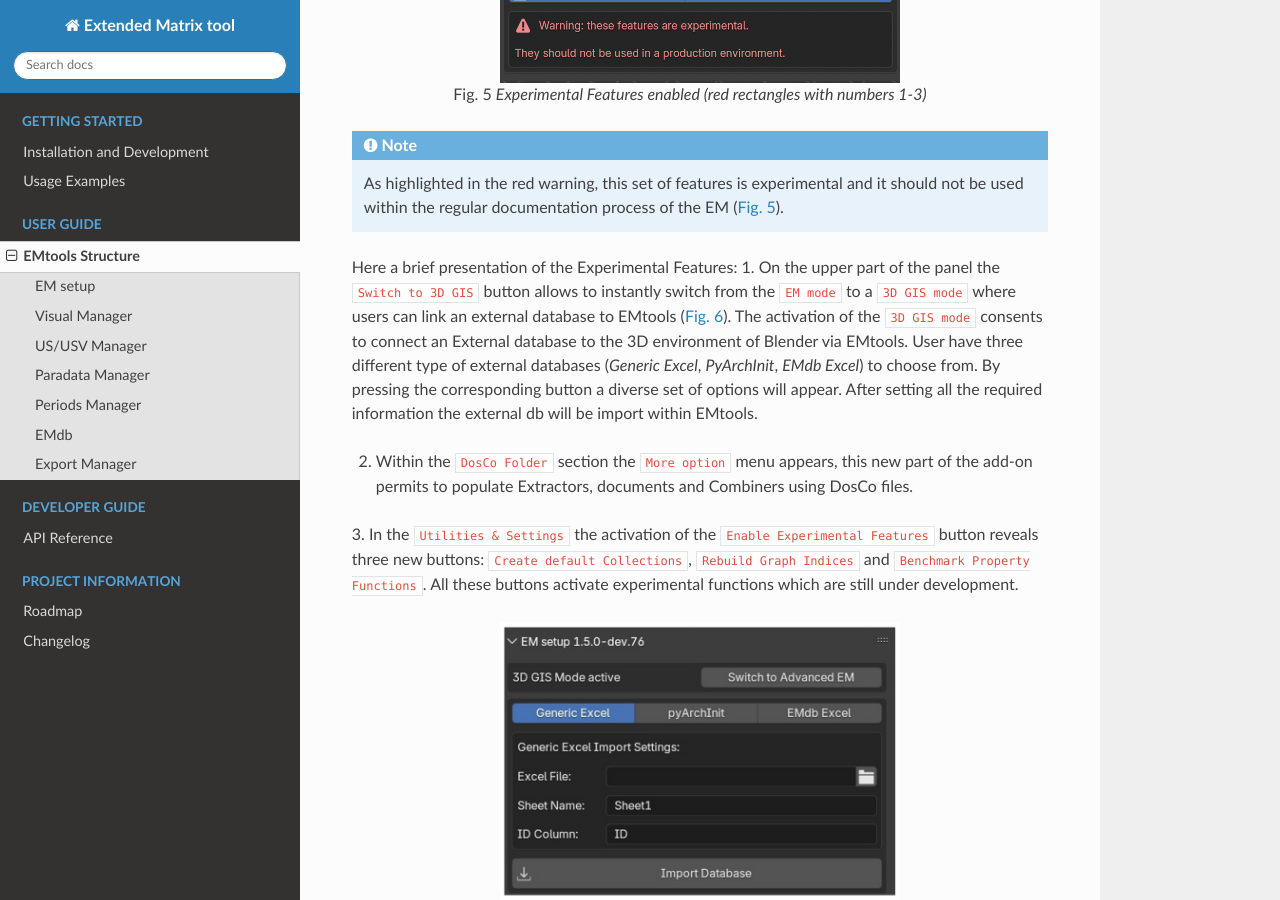
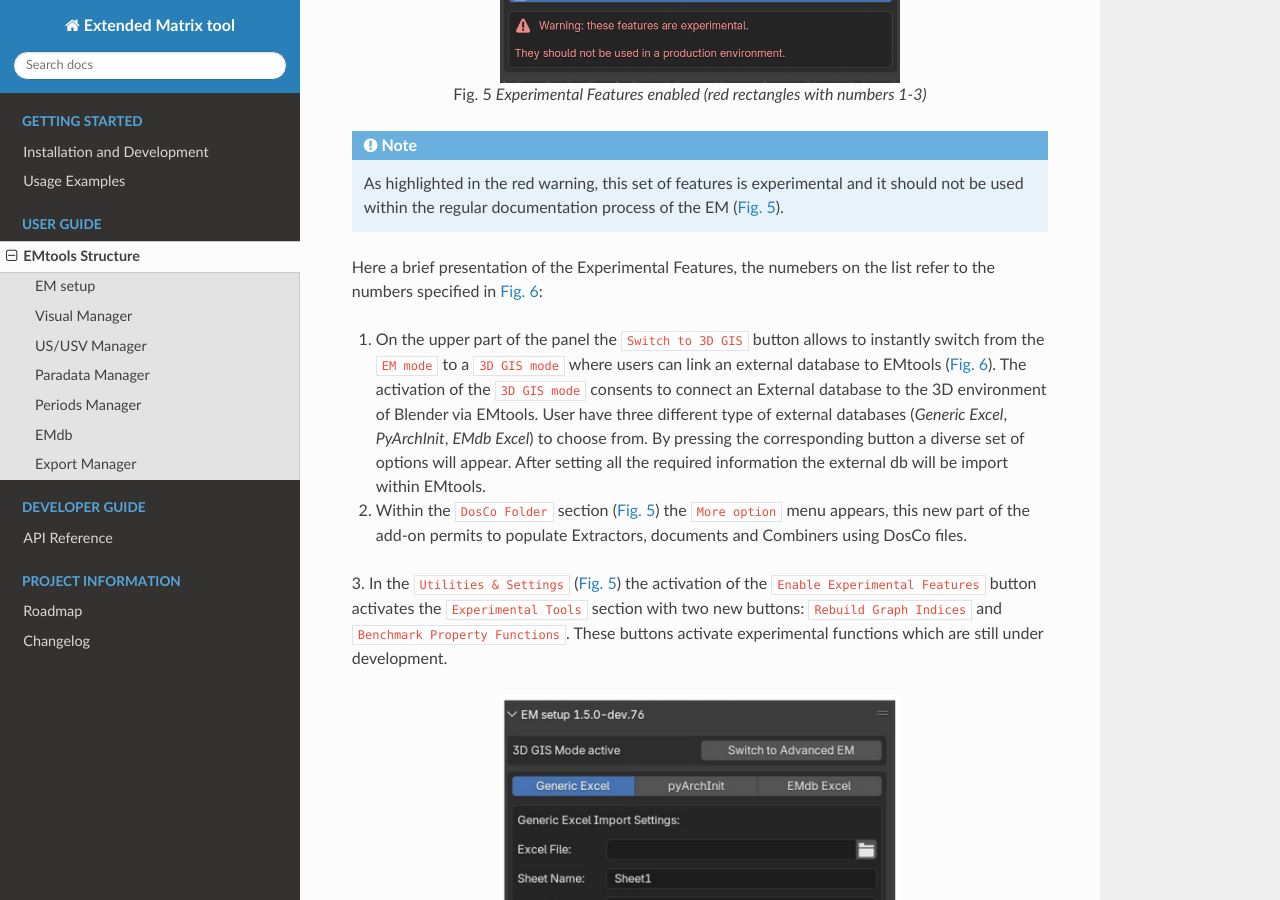
Before and after one commit to zalmoxes-laran/EM-blender-tools-doc, a Sphinx documentation site: the page built from docs/EMstructure.rst, in a window 1280 px wide and 900 px high, scrolled down 4745 px. Built offline with Sphinx 7.4.7 and the Read the Docs theme 3.1.0, drawn with Linux system fonts in a browser that asks for light colours; pages that are not in the unit, such as notebooks, are missing from menus.

Commit message:
EM setup section update 03

```diff
--- a/docs/EMstructure.rst
+++ b/docs/EMstructure.rst
@@ -144,13 +144,14 @@ In the third case, by pressing the ``Enable Experimental Features`` button, a se
 
 
 
-Here a brief presentation of the Experimental Features:
+Here a brief presentation of the Experimental Features, the numebers on the list refer to the numbers specified in :numref:`Fig. %s <EMsetup_04abcFIG>`:
+
 1. On the upper part of the panel the ``Switch to 3D GIS`` button allows to instantly switch from the ``EM mode`` to a ``3D GIS mode`` where users can link an external database to EMtools (:numref:`Fig. %s <EMsetup_04abcFIG>`). The activation of the ``3D GIS mode`` consents to connect an External database to the 3D environment of Blender via EMtools. User have three different type of external databases (*Generic Excel*, *PyArchInit*, *EMdb Excel*) to choose from. By pressing the corresponding button a diverse set of options will appear. After setting all the required information the external db will be import within EMtools.
 
-2. Within the ``DosCo Folder`` section the ``More option`` menu appears, this new part of the add-on permits to populate Extractors, documents and Combiners using DosCo files.
+2. Within the ``DosCo Folder`` section (:numref:`Fig. %s <EMsetup_03_editFIG>`) the ``More option`` menu appears, this new part of the add-on permits to populate Extractors, documents and Combiners using DosCo files.
 
-3. In the ``Utilities & Settings`` the activation of the ``Enable Experimental Features`` button reveals three new buttons: ``Create default Collections``, ``Rebuild Graph Indices`` and ``Benchmark Property Functions``.
-All these buttons activate experimental functions which are still under development.
+3. In the ``Utilities & Settings`` (:numref:`Fig. %s <EMsetup_03_editFIG>`) the activation of the ``Enable Experimental Features`` button activates the ``Experimental Tools`` section with two new buttons: ``Rebuild Graph Indices`` and ``Benchmark Property Functions``.
+These buttons activate experimental functions which are still under development.
 
 .. _EMsetup_04abcFIG:
 
```
